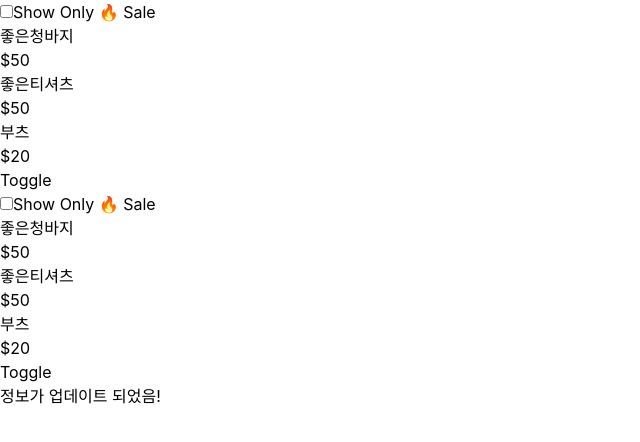
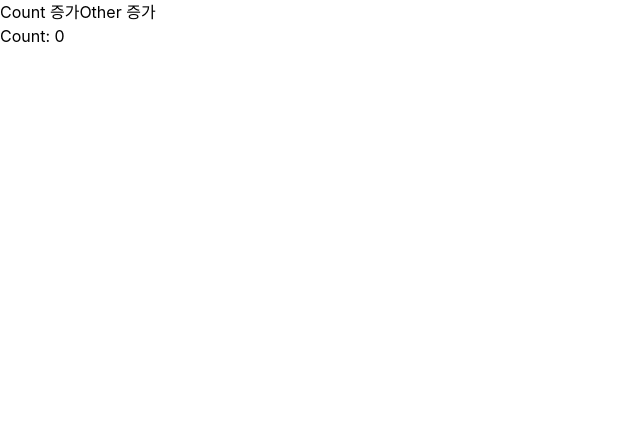
Before and after one commit to dev-oil/study-react, a React (Create React App) app in the folder react-basic/: page / in a window 1280 px wide. Shown: the top 442 px of the page, without its empty margins (0-640 px from the left). Built offline with nearby package versions, Linux system fonts and the light colour scheme.

Commit message:
✨ Feat: [react-basic] Memo, UseMemo, UseCallback

```diff
--- a/react-basic/src/App.js
+++ b/react-basic/src/App.js
@@ -1,17 +1,15 @@
 import React from 'react';
 import './App.css';
-import MainProducts from './components/MainProducts';
-import { QueryClient, QueryClientProvider } from '@tanstack/react-query';
-import { ReactQueryDevtools } from '@tanstack/react-query-devtools';
-
-// Create a client
-const queryClient = new QueryClient();
+import Memo from './study/Memo';
+import UseMemo from './study/UseMemo';
+import UseCallback from './study/UseCallback';
 
 export default function App() {
   return (
-    <QueryClientProvider client={queryClient}>
-      <MainProducts />
-      <ReactQueryDevtools initialIsOpen={true} />
-    </QueryClientProvider>
+    <>
+      <Memo />
+      {/* <UseCallback />
+      <UseMemo /> */}
+    </>
   );
 }
--- /dev/null
+++ b/react-basic/src/study/Memo.jsx
@@ -0,0 +1,22 @@
+import React from 'react';
+
+// 자식 컴포넌트 (props 변경되지 않으면 리렌더링 방지)
+const Child = React.memo(({ count }) => {
+  console.log('👶 Child 컴포넌트 렌더링!');
+  return <div>Count: {count}</div>;
+});
+
+const Parent = () => {
+  const [count, setCount] = React.useState(0);
+  const [other, setOther] = React.useState(0);
+
+  return (
+    <div>
+      <button onClick={() => setCount(count + 1)}>Count 증가</button>
+      <button onClick={() => setOther(other + 1)}>Other 증가</button>
+      <Child count={count} />
+    </div>
+  );
+};
+
+export default Parent;
--- /dev/null
+++ b/react-basic/src/study/UseCallback.jsx
@@ -0,0 +1,27 @@
+import React, { useState, useCallback } from 'react';
+
+// 자식 컴포넌트
+const Child = React.memo(({ onClick }) => {
+  console.log('👶 Child 컴포넌트 렌더링!');
+  return <button onClick={onClick}>자식 버튼</button>;
+});
+
+const Parent = () => {
+  const [count, setCount] = useState(0);
+  const [other, setOther] = useState(0);
+
+  // useCallback 사용 (의존성 배열이 없으면 최초 1회만 생성)
+  const handleClick = useCallback(() => {
+    console.log('버튼 클릭!');
+  }, []);
+
+  return (
+    <div>
+      <button onClick={() => setCount(count + 1)}>Count 증가</button>
+      <button onClick={() => setOther(other + 1)}>Other 증가</button>
+      <Child onClick={handleClick} />
+    </div>
+  );
+};
+
+export default Parent;
--- /dev/null
+++ b/react-basic/src/study/UseMemo.jsx
@@ -0,0 +1,30 @@
+import React, { useState, useMemo } from 'react';
+
+const ExpensiveCalculation = ({ number }) => {
+  // 연산이 오래 걸리는 함수
+  const slowFunction = (num) => {
+    console.log('🛠️ 계산 중...');
+    for (let i = 0; i < 1000000000; i++) {} // 일부러 연산 지연
+    return num * 2;
+  };
+
+  // useMemo 적용: number 값이 바뀔 때만 계산
+  const doubleNumber = useMemo(() => slowFunction(number), [number]);
+
+  return <div>결과: {doubleNumber}</div>;
+};
+
+const App = () => {
+  const [number, setNumber] = useState(0);
+  const [other, setOther] = useState(0);
+
+  return (
+    <div>
+      <button onClick={() => setNumber(number + 1)}>Number 증가</button>
+      <button onClick={() => setOther(other + 1)}>Other 증가</button>
+      <ExpensiveCalculation number={number} />
+    </div>
+  );
+};
+
+export default App;
```
